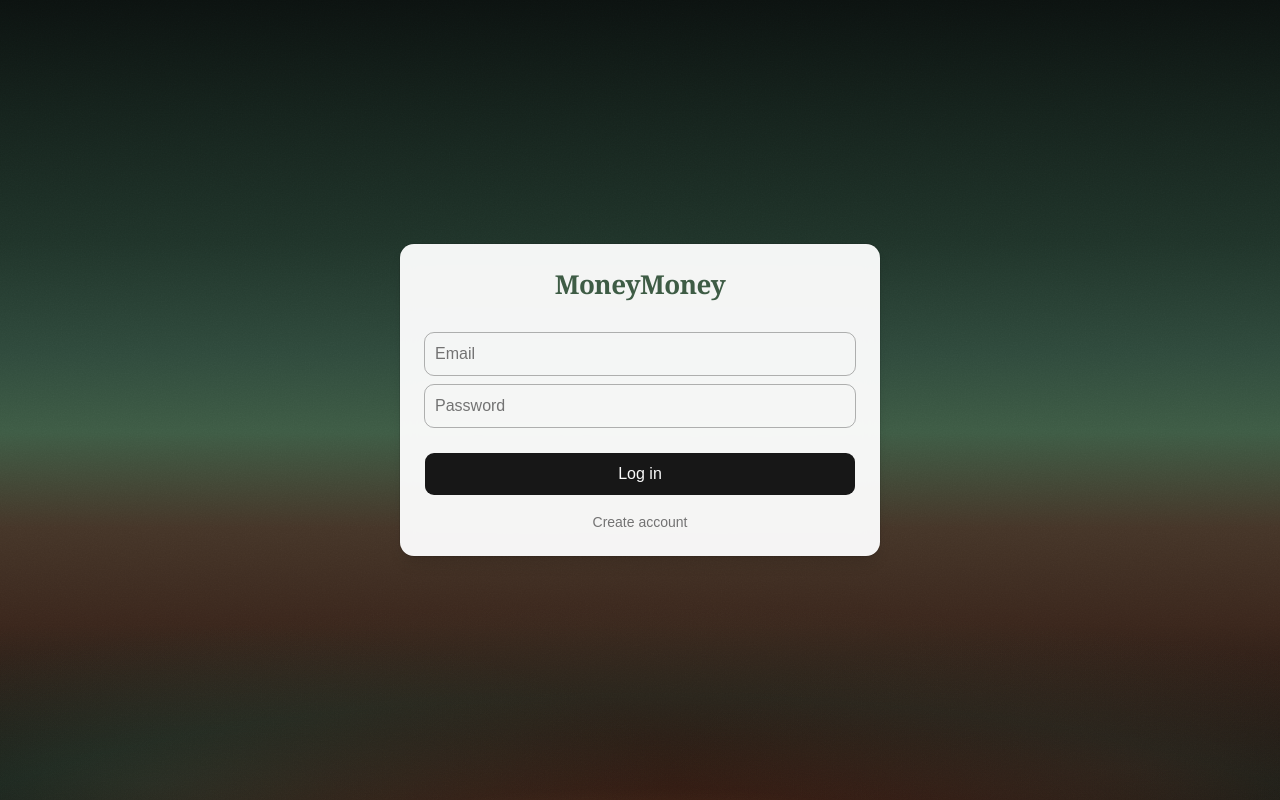
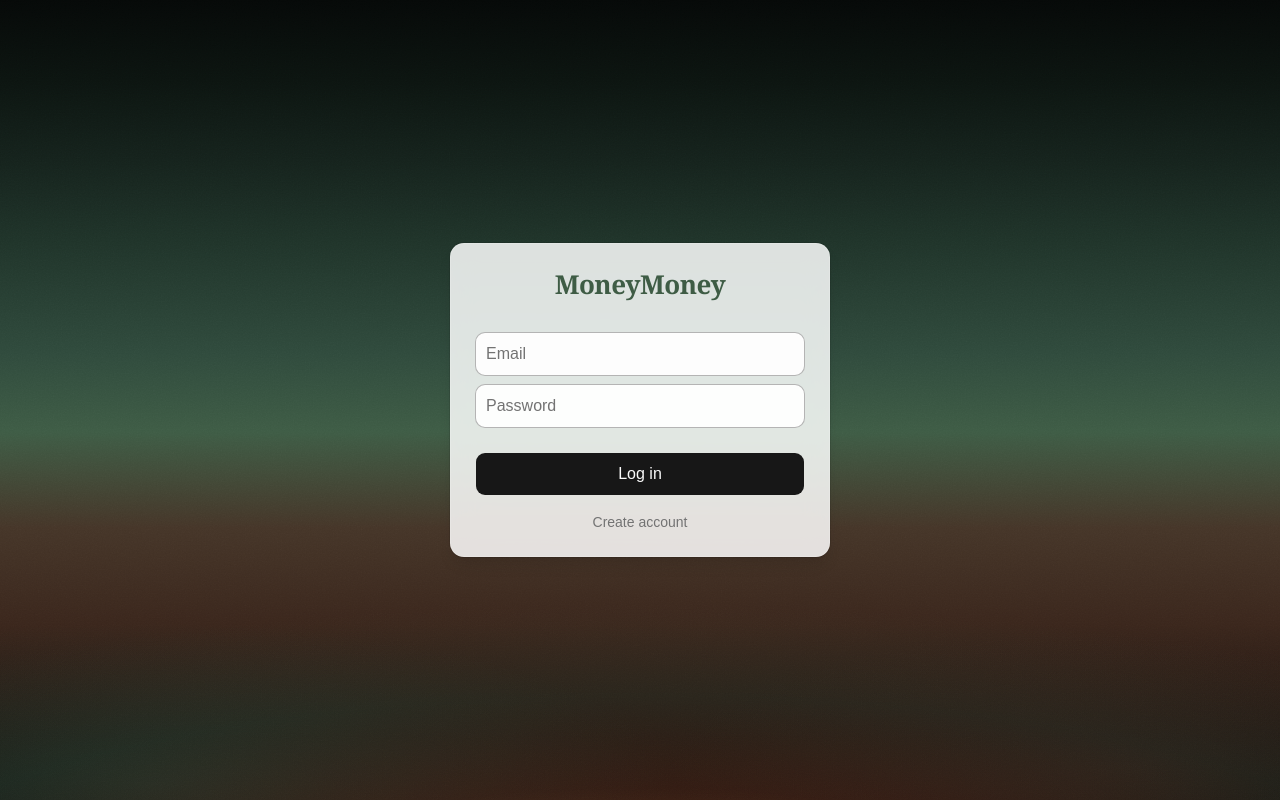
Before and after one commit to sjiyoungan/MoneyMoney, a React (Vite) app: page / in a window 1280 px wide. Built offline with nearby package versions, Linux system fonts and the light colour scheme; no server answers.

Commit message:
Narrow auth card, darken gradient top, and add frosted glass card.
Keep inputs readable and respect prefers-reduced-transparency.

Co-authored-by: Cursor <cursoragent@cursor.com>

```diff
--- a/src/index.css
+++ b/src/index.css
@@ -140,7 +140,7 @@
 
   /* Dark green + burnt orange; linear top→bottom, smile radial at bottom */
   .auth-gradient {
-    background-color: #0f1612;
+    background-color: #0a0e0c;
     background-image:
       radial-gradient(
         125% 52% at 50% 112%,
@@ -161,8 +161,9 @@
       ),
       linear-gradient(
         180deg,
-        #0c1210 0%,
-        #15221c 14%,
+        #060908 0%,
+        #0c1410 10%,
+        #15221c 20%,
         #1f3329 30%,
         #2f4a3c 44%,
         #3e5c45 54%,
--- a/src/pages/AuthPage.tsx
+++ b/src/pages/AuthPage.tsx
@@ -10,7 +10,7 @@ import { getSupabase, isSupabaseConfigured } from '@/lib/supabase'
 type AuthMode = 'sign-in' | 'sign-up'
 
 const fieldClassName =
-  'h-11 border-foreground/30 text-base md:text-base'
+  'h-11 border-foreground/30 bg-background/95 text-base md:text-base'
 
 export function AuthPage() {
   const [mode, setMode] = useState<AuthMode>('sign-in')
@@ -84,8 +84,8 @@ export function AuthPage() {
   return (
     <div className="text-foreground relative min-h-svh">
       <AuthBackground />
-      <div className="relative z-10 mx-auto flex min-h-svh w-full max-w-lg items-center px-4 py-8 sm:py-12">
-        <Card className="w-full gap-0 bg-card/95 p-6 shadow-lg ring-1 ring-foreground/10 backdrop-blur-sm">
+      <div className="relative z-10 mx-auto flex min-h-svh w-full max-w-[412px] items-center px-4 py-8 sm:py-12">
+        <Card className="w-full gap-0 border border-white/15 bg-card/85 p-6 shadow-lg ring-1 ring-foreground/10 backdrop-blur-md backdrop-saturate-150 [@media(prefers-reduced-transparency:reduce)]:bg-card [@media(prefers-reduced-transparency:reduce)]:backdrop-blur-none">
           <form
             onSubmit={handleSubmit}
             className="flex w-full flex-col items-stretch text-left"
```
